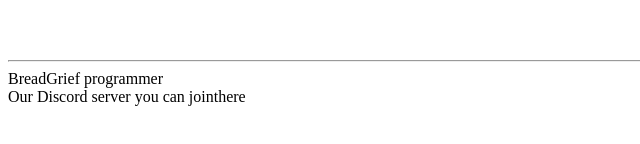
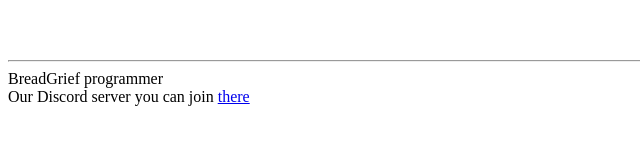
Before and after one commit to breadgrief/breadgrief.github.io, a plain HTML site: page index.html in a window 1280 px wide. Shown: the part 206-350 px from the top of the page, 0-640 px from the left. Drawn offline with Linux system fonts and the light colour scheme.

Commit message:
Update index.html

```diff
--- a/index.html
+++ b/index.html
@@ -22,6 +22,6 @@
     <br>
     <hr>
     <footer>BreadGrief programmer<br>
-    Our Discord server you can join<a href=https://discord.gg/6CE2HkpAxA></a>there</footer>
+    Our Discord server you can join <a href=https://discord.gg/6CE2HkpAxA>there</a></footer>
   </body>
 </html>
```
